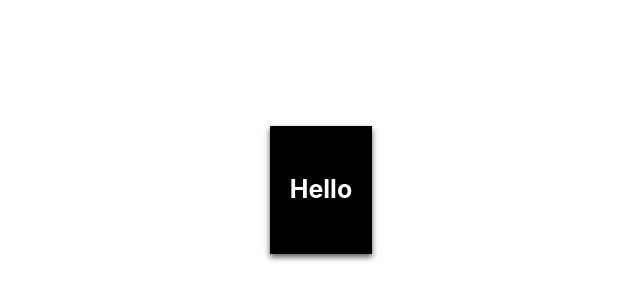
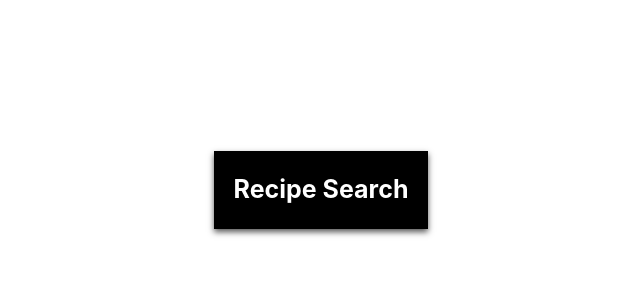
Before and after one commit to alka485/RecipeSearch, a React (Vite) app: page / in a window 1280 px wide. Shown: the part 210-510 px from the top of the page, without its empty margins (319-959 px from the left). Built offline with nearby package versions, Linux system fonts and the light colour scheme.

Commit message:
modification in header

```diff
--- a/src/App.jsx
+++ b/src/App.jsx
@@ -11,7 +11,7 @@ function App() {
     <>
     <Header>
       <AppNameComponent>
-      <p>Hello</p>
+        Recipe Search
       </AppNameComponent>
 
     </Header>
--- a/src/components/Header.jsx
+++ b/src/components/Header.jsx
@@ -15,4 +15,6 @@ export const Header = styled.div`
 `;
 
 export const AppNameComponent = styled.div`
+       display:flex;
+       align-item:center;
 `;
```
